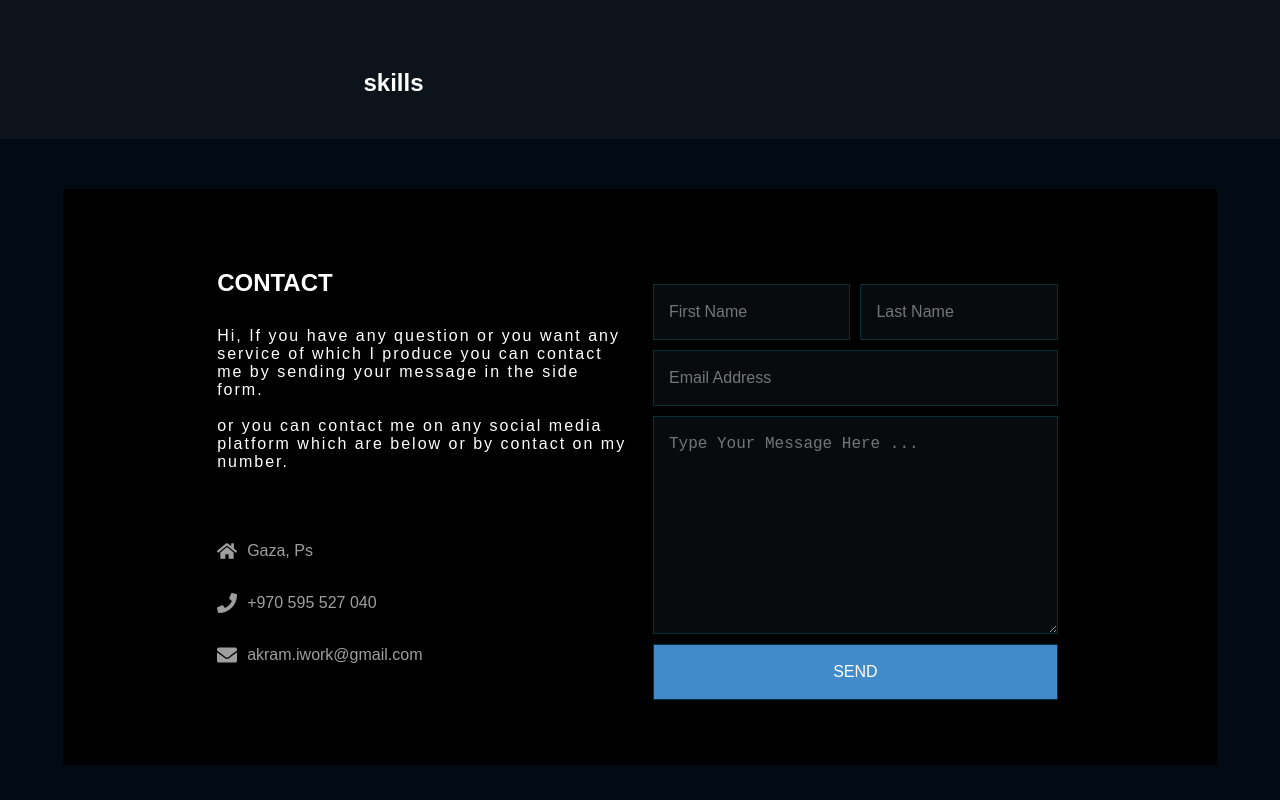
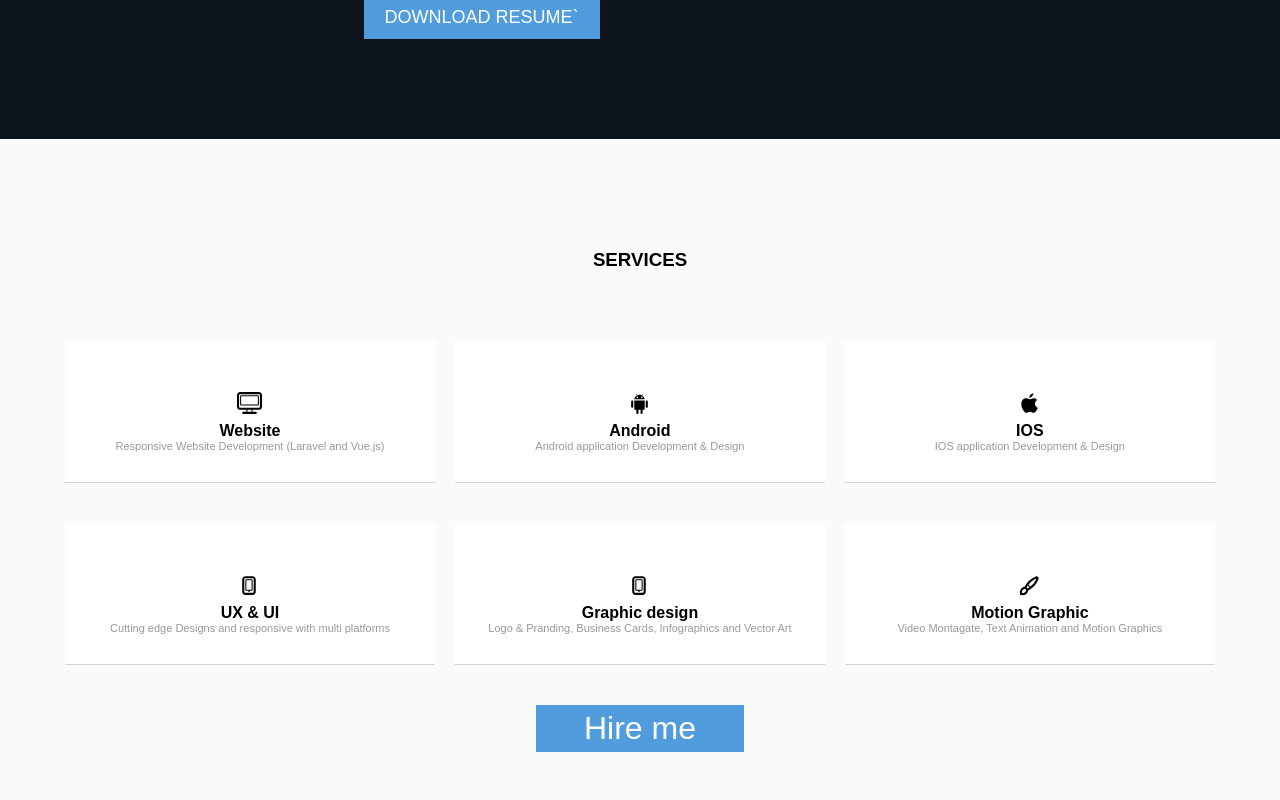
Before and after one commit to akramakh/cms, a React (Create React App) app: page / in a window 1280 px wide. Shown: the part 1400-2200 px from the top of the page. Built offline with nearby package versions, Linux system fonts and the light colour scheme.

Commit message:
add 'services' section with basic style

```diff
--- a/src/App.js
+++ b/src/App.js
@@ -3,6 +3,7 @@ import CommingSoon from './components/sections/commingSoon';
 import Header from './components/header';
 import Hero from './components/sections/hero';
 import About from './components/sections/about';
+import Services from './components/sections/services';
 import Contact from './components/sections/contact';
 import Footer from './components/sections/footer';
 
@@ -25,6 +26,7 @@ class App extends Component {
         <section class='body-container'>
           <Hero />
           <About />
+          <Services />
           <Contact />
           <Footer />
         </section>
--- a/src/App.scss
+++ b/src/App.scss
@@ -101,7 +101,7 @@ h1 {
   margin-left: auto;
 }
 .row {
-  height: 100%;
+  width: 100%;
   margin: 0;
 }
 .left-menu-col,
--- /dev/null
+++ b/src/components/sections/services/index.js
@@ -0,0 +1,100 @@
+import React from 'react';
+import {
+  TiDeviceDesktop,
+  TiVendorAndroid,
+  TiVendorApple,
+  TiBrush,
+  TiDevicePhone,
+} from 'react-icons/ti';
+
+import './style.scss';
+
+export default function Services() {
+  return (
+    <section id='services' class='section-gray'>
+      <div class='container clearfix'>
+        <div class='row services'>
+          <div class='col-md-12'>
+            <h1 class='heading'>Services</h1>
+            <div class='row service-container'>
+              <div class='col-md-4'>
+                <div class='box box-services'>
+                  <div class='icon'>
+                    <TiDeviceDesktop />
+                  </div>
+                  <h4 class='heading'>Website</h4>
+                  <p>Responsive Website Development (Laravel and Vue.js)</p>
+                </div>
+              </div>
+              <div class='col-md-4'>
+                <div class='box box-services'>
+                  <div class='icon'>
+                    <TiVendorAndroid />
+                  </div>
+                  <h4 class='heading'>Android</h4>
+                  <p>Android application Development & Design</p>
+                </div>
+              </div>
+              <div class='col-md-4'>
+                <div class='box box-services'>
+                  <div class='icon'>
+                    <TiVendorApple />
+                  </div>
+                  <h4 class='heading'>IOS</h4>
+                  <p>IOS application Development & Design</p>
+                </div>
+              </div>
+            </div>
+            <div class='row service-container'>
+              <div class='col-md-4'>
+                <div class='box box-services'>
+                  <div class='icon'>
+                    <TiDevicePhone />
+                  </div>
+                  <h4 class='heading'>UX &amp; UI</h4>
+                  <p>
+                    Cutting edge Designs and responsive with multi platforms
+                  </p>
+                </div>
+              </div>
+              <div class='col-md-4'>
+                <div class='box box-services'>
+                  <div class='icon'>
+                    <TiDevicePhone />
+                  </div>
+                  <h4 class='heading'>Graphic design</h4>
+                  <p>
+                    Logo & Pranding, Business Cards, Infographics and Vector Art
+                  </p>
+                </div>
+              </div>
+              <div class='col-md-4'>
+                <div class='box box-services'>
+                  <div class='icon'>
+                    <TiBrush />
+                  </div>
+                  <h4 class='heading'>Motion Graphic</h4>
+                  <p>Video Montagate, Text Animation and Motion Graphics</p>
+                </div>
+              </div>
+            </div>
+            <div class='row'>
+              <div class='col-md-4'></div>
+              <div class='col-md-4 center'>
+                <div class='box box-button'>
+                  <button
+                    class='btn btn-primary hire-me'
+                    data-toggle='modal'
+                    data-target='#hireModal'
+                  >
+                    Hire me
+                  </button>
+                </div>
+              </div>
+            </div>
+          </div>
+        </div>
+      </div>
+    </section>
+  );
+}
--- /dev/null
+++ b/src/components/sections/services/style.scss
@@ -0,0 +1,47 @@
+#services {
+  padding: 100px 0;
+  text-align: center;
+  background: #fafafa;
+  h1 {
+    text-transform: uppercase;
+    text-align: center;
+    align-items: center;
+    padding: 10px 0 50px 0;
+  }
+  .service-container {
+    .col-md-4 {
+      padding: 10px;
+    }
+  }
+  .box-services {
+    padding: 50px 20px 30px;
+    border-bottom: 1px solid #d4d4d4;
+    background: #fff;
+    margin: 10px auto;
+    .icon {
+      text-align: center;
+      font-size: 25px;
+      color: #000;
+    }
+    p {
+      color: #999999;
+      text-align: center;
+      font-size: 11px;
+    }
+  }
+  .service-item {
+    background: #fff;
+    width: 100%;
+    height: 200px;
+    margin-bottom: 15px;
+    box-shadow: 0 0px 6px #00000010;
+  }
+  .btn.hire-me {
+    font-size: 2em;
+    padding: 15px 47px;
+    border-radius: 0;
+    margin-top: 20px;
+  }
+}
+
+/**/
```
